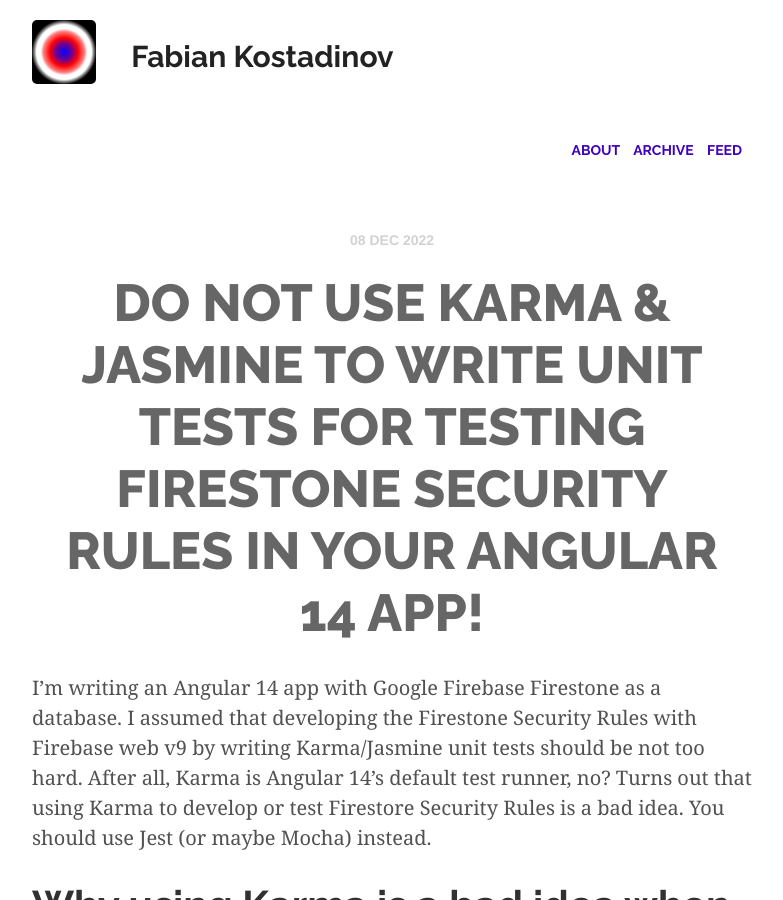
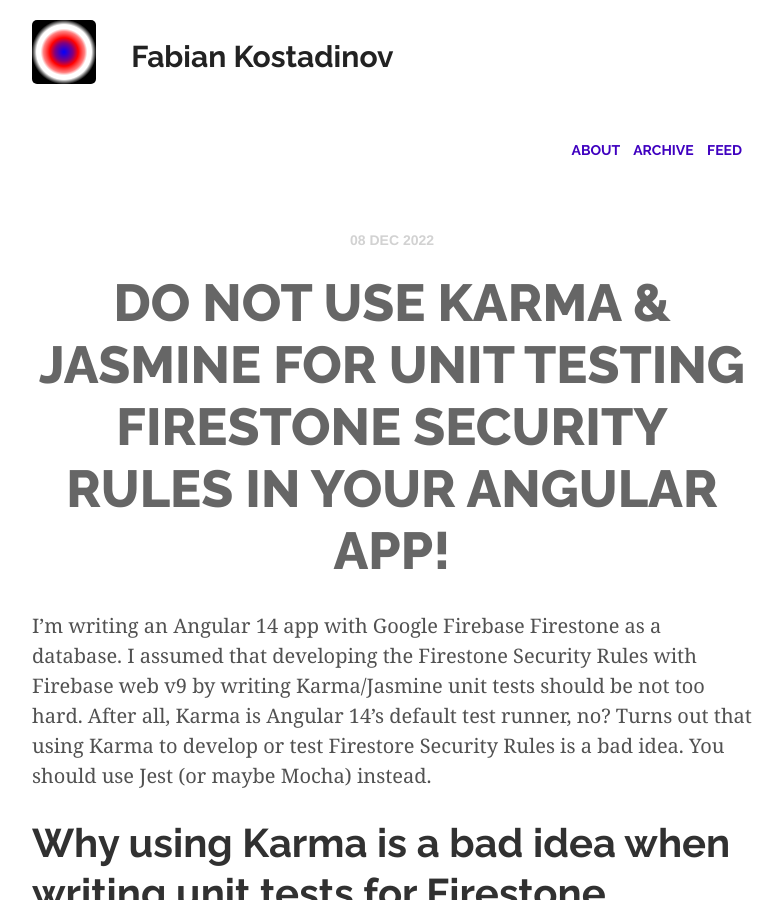
Before and after one commit to fabian-kostadinov/fabian-kostadinov.github.io, a Jekyll site: the page built from _posts/2022-12-08-do-not-use-karma-and-jasmine-to-write-unit-tests-for-firestore-security-rules-in-angular-14.md, in a window 1280 px wide and 900 px high. Shown: the whole window, without its empty margins (248-1031 px from the left). Built offline with Jekyll 4.4.1, drawn with Linux system fonts in a browser that asks for light colours; nearby versions of some CDN libraries; comment, search, counter and statistics services are not loaded.

Commit message:
Updated post on Firestore security rules testing

```diff
--- a/_posts/2022-12-08-do-not-use-karma-and-jasmine-to-write-unit-tests-for-firestore-security-rules-in-angular-14.md
+++ b/_posts/2022-12-08-do-not-use-karma-and-jasmine-to-write-unit-tests-for-firestore-security-rules-in-angular-14.md
@@ -1,6 +1,6 @@
 ---
 layout: post
-title: Do not use Karma & Jasmine to write unit tests for testing Firestone Security Rules in your Angular 14 app!
+title: Do not use Karma & Jasmine for unit testing Firestone Security Rules in your Angular app!
 comments: true
 tags: [firebase, firestore, angular, jest, karma, jasmine]
 ---
```
